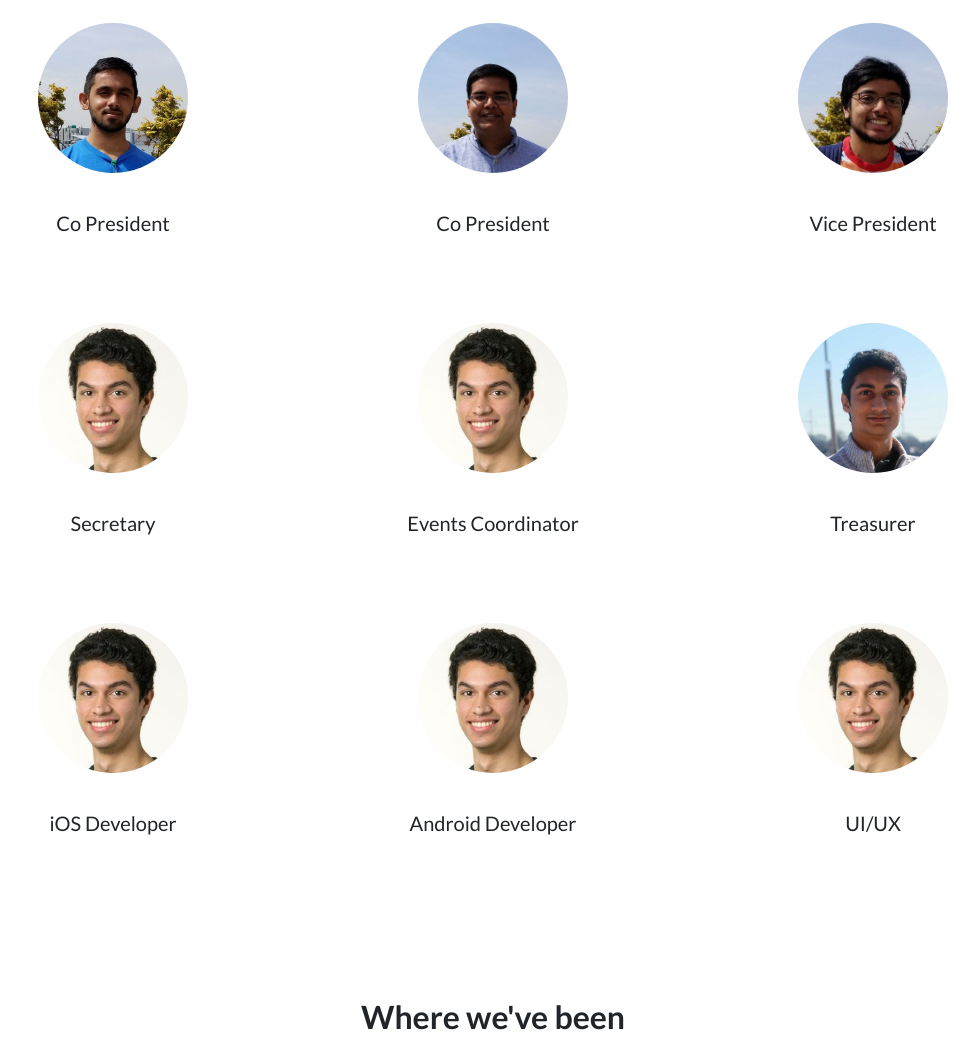
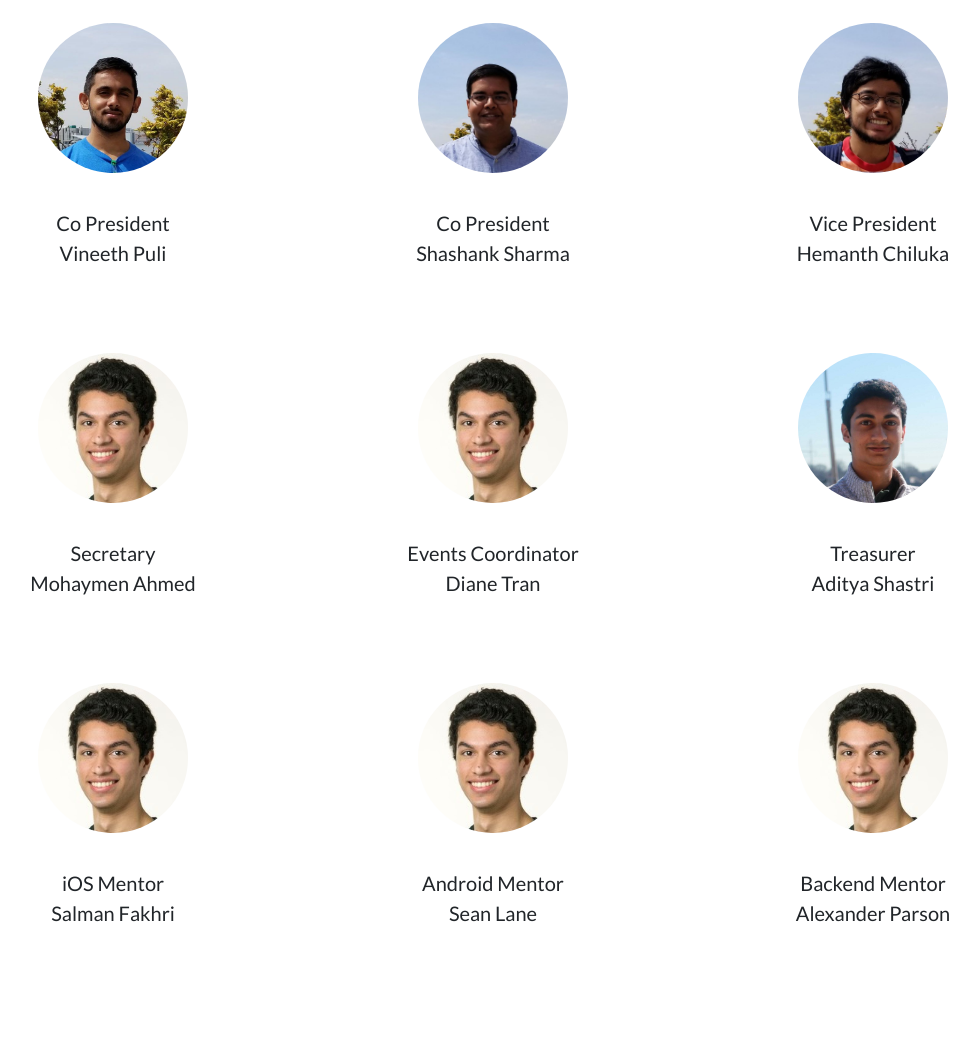
Before and after one commit to RutgersMobileApplicationDevelopment/website, a plain HTML site: page team.html in a window 1280 px wide. Shown: the part 549-1588 px from the top of the page, without its empty margins (147-1126 px from the left). Drawn offline with nearby package versions, Linux system fonts and the light colour scheme.

Commit message:
Changed team page

```diff
--- a/team.html
+++ b/team.html
@@ -58,7 +58,7 @@
           <div class="col-md-4 center-block text-center">
             <div class="member">
               <img class="headshot" src="assets/images/vineeth.jpg" width="150" height="150">
-              <p class="lead">Co President</p>
+              <p class="lead">Co President<br />Vineeth Puli</p>
               <a href="https://github.com/RutgersMobileApplicationDevelopment"><img src="assets/icons/github.svg" width="30" height="30" alt="" class="footerSocialIcon"></a>
               <a href="https://www.linkedin.com"><img src="assets/icons/linkedin.svg" width="30" height="30" alt="" class="footerSocialIcon"></a>
             </div>
@@ -66,7 +66,7 @@
           <div class="col-md-4 center-block text-center">
             <div class="member">
               <img class="headshot" src="assets/images/shashank.jpg" width="150" height="150">
-              <p class="lead">Co President</p>
+              <p class="lead">Co President<br />Shashank Sharma</p>
               <a href="https://github.com/RutgersMobileApplicationDevelopment"><img src="assets/icons/github.svg" width="30" height="30" alt="" class="footerSocialIcon"></a>
               <a href="https://www.linkedin.com"><img src="assets/icons/linkedin.svg" width="30" height="30" alt="" class="footerSocialIcon"></a>
             </div>
@@ -74,7 +74,7 @@
           <div class="col-md-4 center-block text-center">
             <div class="member">
               <img class="headshot" src="assets/images/hemanth.jpg" width="150" height="150">
-              <p class="lead"> Vice President</p>
+              <p class="lead"> Vice President<br />Hemanth Chiluka</p>
               <a href="https://github.com/RutgersMobileApplicationDevelopment"><img src="assets/icons/github.svg" width="30" height="30" alt="" class="footerSocialIcon"></a>
               <a href="https://www.linkedin.com"><img src="assets/icons/linkedin.svg" width="30" height="30" alt="" class="footerSocialIcon"></a>
             </div>
@@ -84,7 +84,7 @@
           <div class="col-md-4 center-block text-center">
             <div class="member">
               <img class="headshot" src="assets/images/head.jpeg" width="150" height="150">
-              <p class="lead">Secretary</p>
+              <p class="lead">Secretary<br />Mohaymen Ahmed</p>
               <a href="https://github.com/RutgersMobileApplicationDevelopment"><img src="assets/icons/github.svg" width="30" height="30" alt="" class="footerSocialIcon"></a>
               <a href="https://www.linkedin.com"><img src="assets/icons/linkedin.svg" width="30" height="30" alt="" class="footerSocialIcon"></a>
             </div>
@@ -92,7 +92,7 @@
           <div class="col-md-4 center-block text-center">
             <div class="member">
               <img class="headshot" src="assets/images/head.jpeg" width="150" height="150">
-              <p class="lead">Events Coordinator</p>
+              <p class="lead">Events Coordinator<br />Diane Tran</p>
               <a href="https://github.com/RutgersMobileApplicationDevelopment"><img src="assets/icons/github.svg" width="30" height="30" alt="" class="footerSocialIcon"></a>
               <a href="https://www.linkedin.com"><img src="assets/icons/linkedin.svg" width="30" height="30" alt="" class="footerSocialIcon"></a>
             </div>
@@ -100,7 +100,7 @@
           <div class="col-md-4 center-block text-center">
             <div class="member">
               <img class="headshot" src="assets/images/aditya.jpg" width="150" height="150">
-              <p class="lead">Treasurer</p>
+              <p class="lead">Treasurer<br />Aditya Shastri</p>
               <a href="https://github.com/RutgersMobileApplicationDevelopment"><img src="assets/icons/github.svg" width="30" height="30" alt="" class="footerSocialIcon"></a>
               <a href="https://www.linkedin.com"><img src="assets/icons/linkedin.svg" width="30" height="30" alt="" class="footerSocialIcon"></a>
             </div>
@@ -110,7 +110,7 @@
           <div class="col-md-4 center-block text-center">
             <div class="member">
               <img class="headshot" src="assets/images/head.jpeg" width="150" height="150">
-              <p class="lead">iOS Developer</p>
+              <p class="lead">iOS Mentor<br />Salman Fakhri</p>
               <a href="https://github.com/RutgersMobileApplicationDevelopment"><img src="assets/icons/github.svg" width="30" height="30" alt="" class="footerSocialIcon"></a>
               <a href="https://www.linkedin.com"><img src="assets/icons/linkedin.svg" width="30" height="30" alt="" class="footerSocialIcon"></a>
             </div>
@@ -118,7 +118,7 @@
           <div class="col-md-4 center-block text-center">
             <div class="member">
               <img class="headshot" src="assets/images/head.jpeg" width="150" height="150">
-              <p class="lead">Android Developer</p>
+              <p class="lead">Android Mentor<br />Sean Lane</p>
               <a href="https://github.com/RutgersMobileApplicationDevelopment"><img src="assets/icons/github.svg" width="30" height="30" alt="" class="footerSocialIcon"></a>
               <a href="https://www.linkedin.com"><img src="assets/icons/linkedin.svg" width="30" height="30" alt="" class="footerSocialIcon"></a>
             </div>
@@ -126,7 +126,7 @@
           <div class="col-md-4 center-block text-center">
             <div class="member">
               <img class="headshot" src="assets/images/head.jpeg" width="150" height="150">
-              <p class="lead">UI/UX</p>
+              <p class="lead">Backend Mentor<br />Alexander Parson</p>
               <a href="https://github.com/RutgersMobileApplicationDevelopment"><img src="assets/icons/github.svg" width="30" height="30" alt="" class="footerSocialIcon"></a>
               <a href="https://www.linkedin.com"><img src="assets/icons/linkedin.svg" width="30" height="30" alt="" class="footerSocialIcon"></a>
             </div>
```
